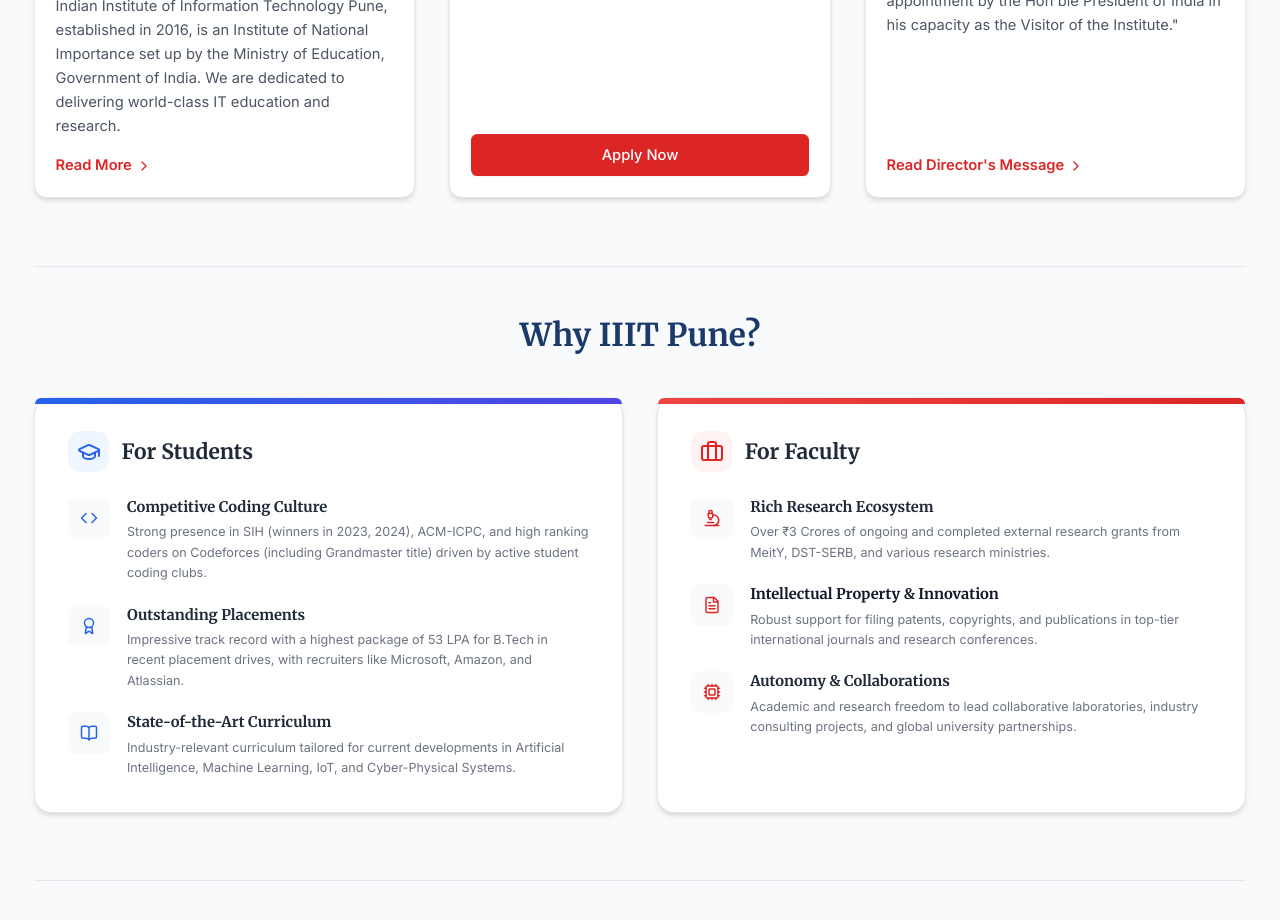
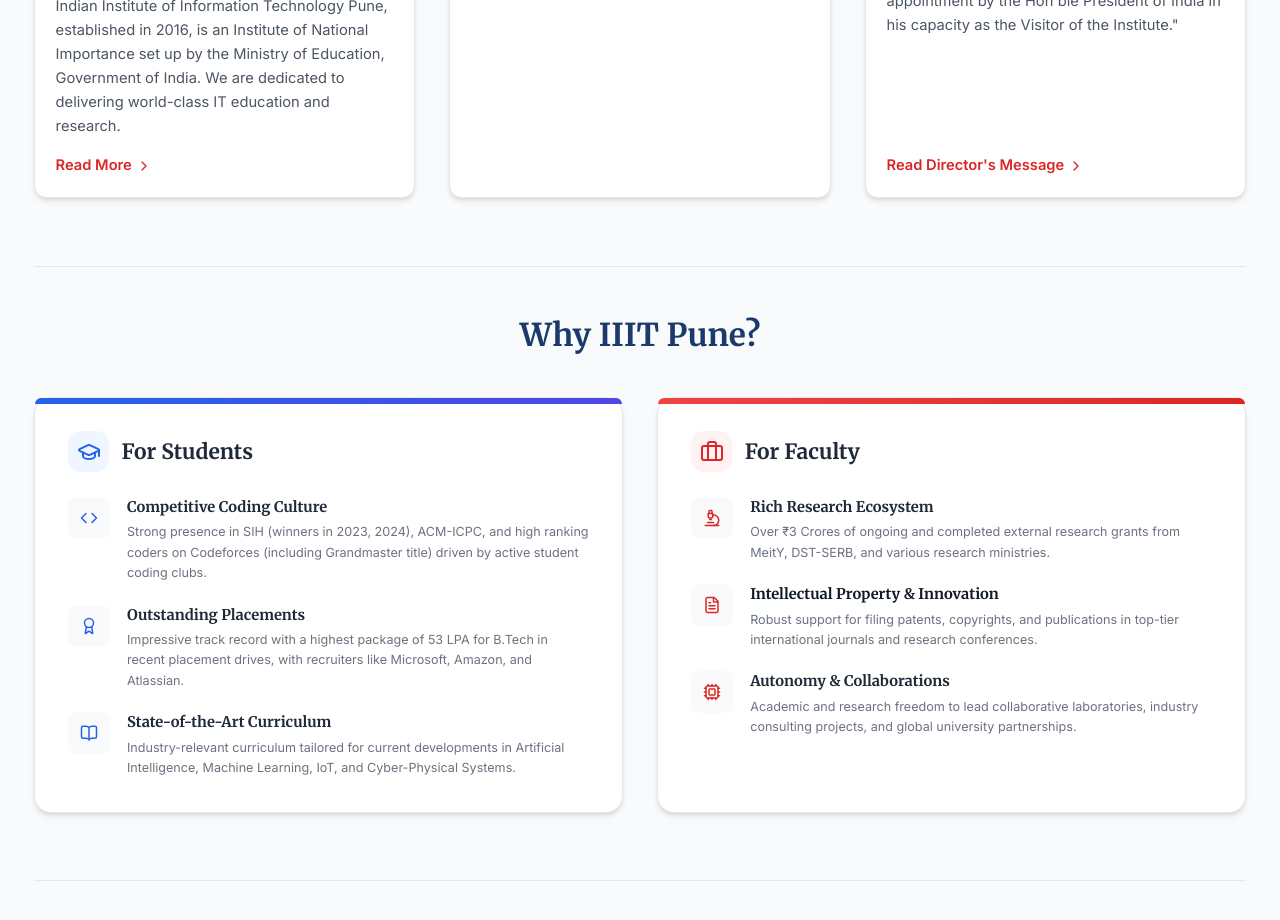
Before and after one commit to iiitp-official/website, a React (Vite) app: page / in a window 1280 px wide. Shown: the part 1060-1980 px from the top of the page. Built offline with nearby package versions, Linux system fonts and the light colour scheme.

Commit message:
chore: comment out Apply Now button in Admissions card

```diff
--- a/src/components/home/InfoCards.jsx
+++ b/src/components/home/InfoCards.jsx
@@ -252,9 +252,9 @@ const InfoCards = () => {
                   <span className="text-sm font-medium text-gray-700 dark:text-gray-300">International Admissions (DASA)</span>
                 </li>
               </ul>
-              <Link to="/academics" className="inline-block text-center w-full py-2.5 bg-brand-red hover:bg-red-700 text-white font-medium rounded-md shadow-sm transition-all hover:shadow-md hover:-translate-y-0.5 text-sm">
+              {/* <Link to="/academics" className="inline-block text-center w-full py-2.5 bg-brand-red hover:bg-red-700 text-white font-medium rounded-md shadow-sm transition-all hover:shadow-md hover:-translate-y-0.5 text-sm">
                 Apply Now
-              </Link>
+              </Link> */}
             </div>
           </div>
 
```
